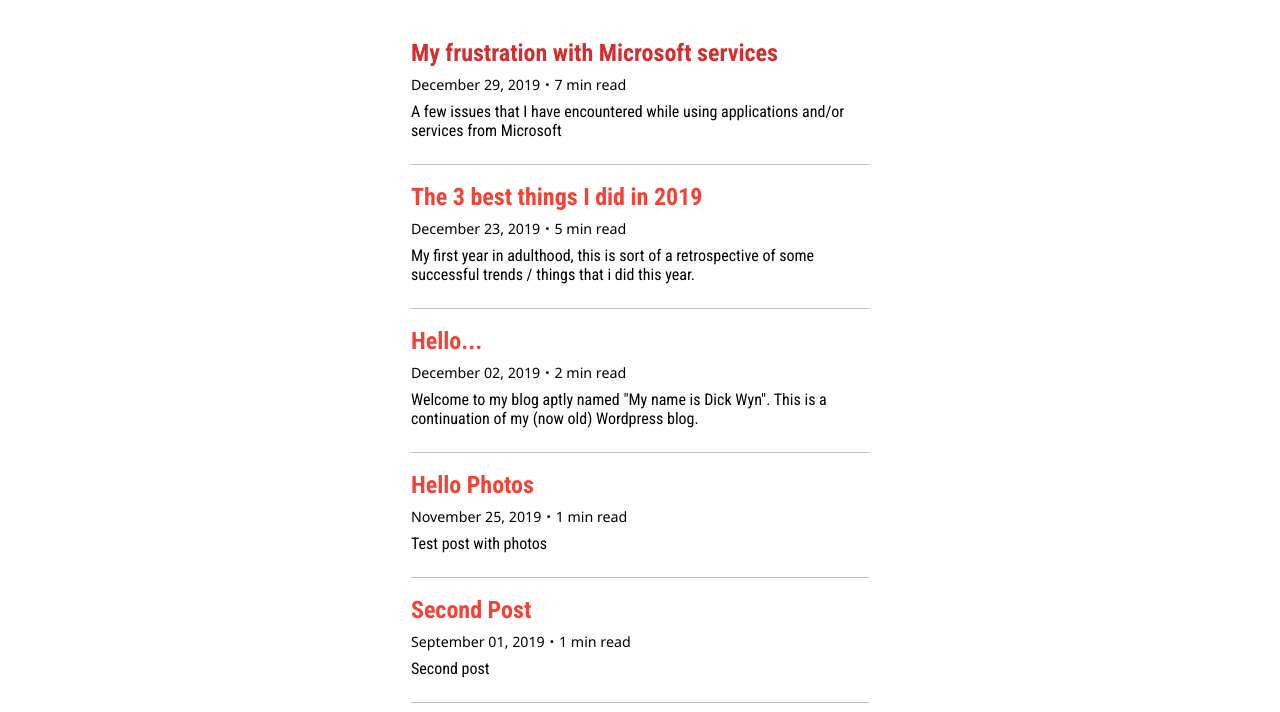
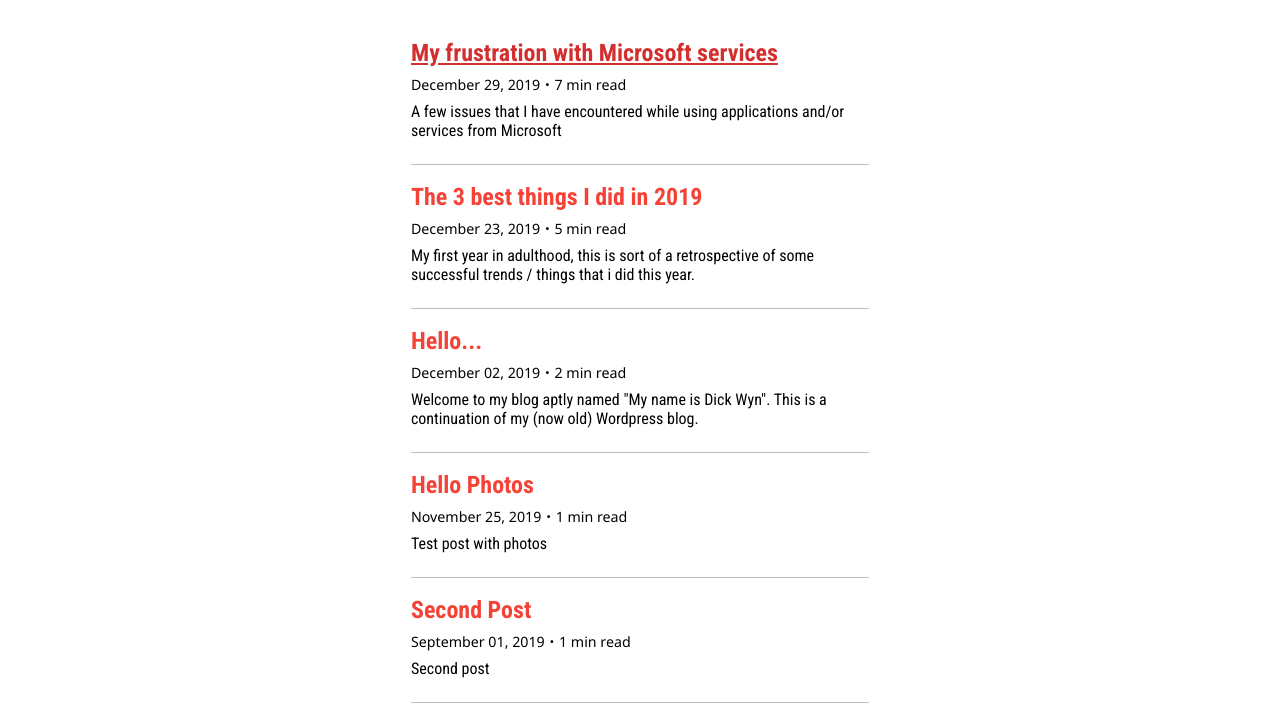
Before and after one commit to dickwyn/blog, a Gatsby site: page / in a window 1280 px wide. In both pictures the pointer is over the link "My frustration with Microsoft services". Shown: the part 88-800 px from the top of the page. Built offline with nearby package versions, Linux system fonts and the light colour scheme; Gatsby itself is replaced by a stand-in of ours.

Commit message:
(feat) add hover state for PostPreview links

```diff
--- a/src/scss/components/PostPreview.scss
+++ b/src/scss/components/PostPreview.scss
@@ -10,6 +10,10 @@
 
     a {
       text-decoration: none;
+
+      &:hover {
+        text-decoration: underline;
+      }
     }
   }
 
```
